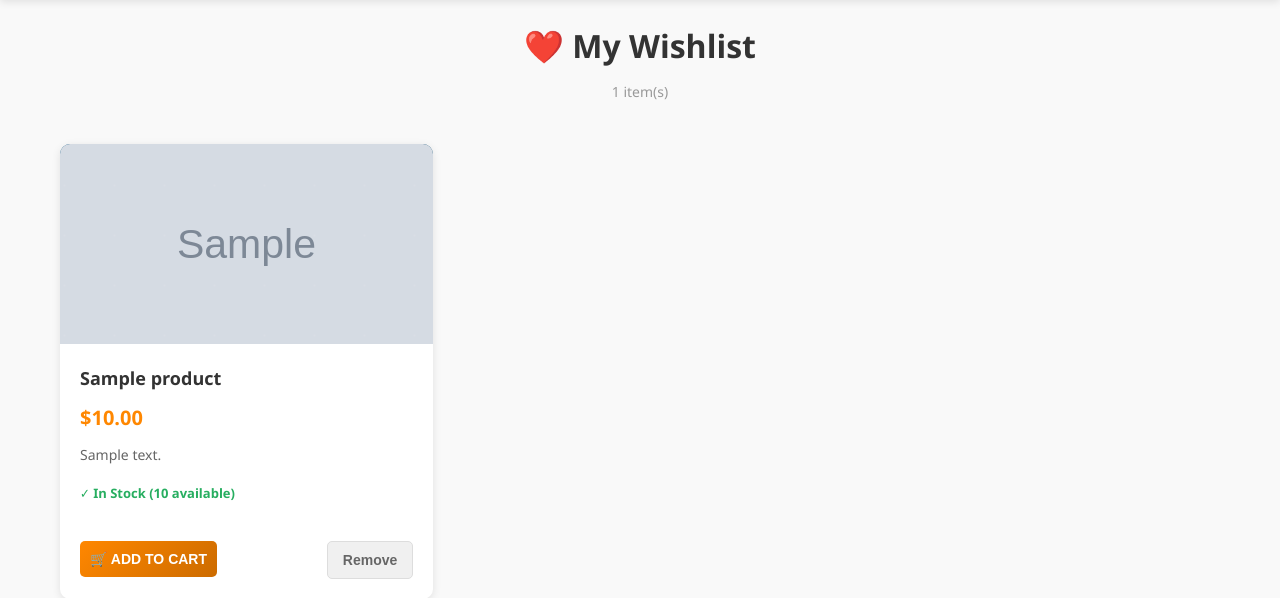
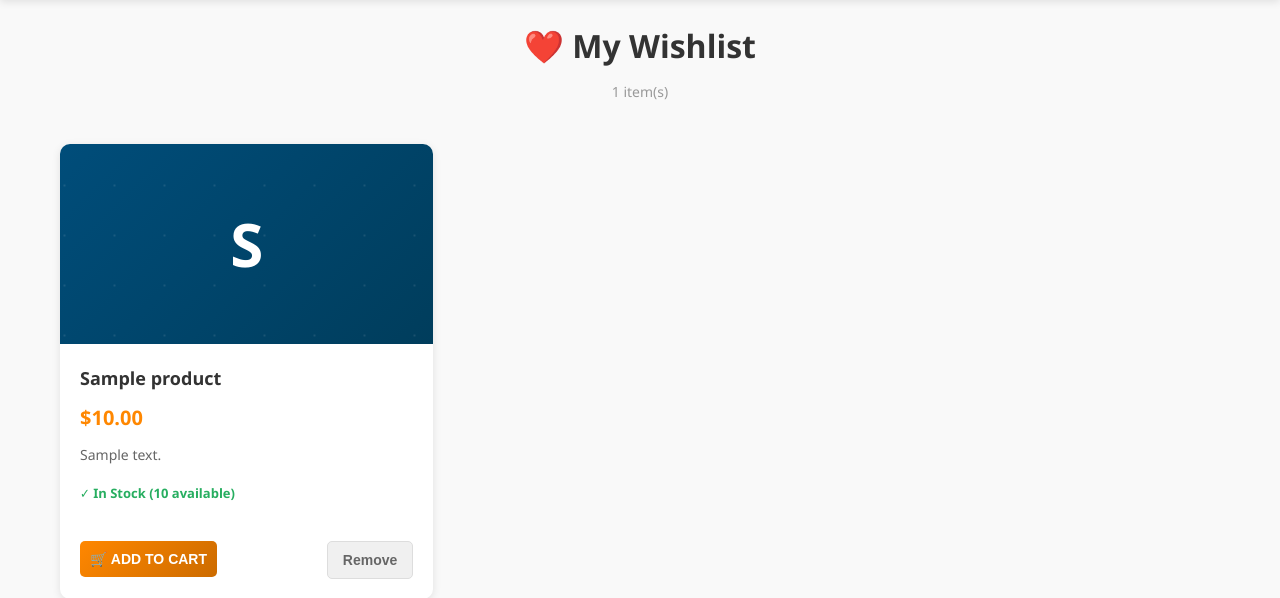
Before and after one commit to hasanzafzal/Wonderland-Toy-Store, a Python web app: template app/templates/wishlist.html in a window 1280 px wide. Shown: the part 78-676 px from the top of the page. Run offline with Jinja, Linux system fonts and the light colour scheme; the template is opened without the code that fills it: most values are stand-ins (such as "Sample title", 1, 10 or a date in 2020); grey boxes marked "Sample" are stand-in pictures.

Commit message:
Revert "Add product images to category and wishlist pages"
This reverts commit 26506da2aef387efc4f9afa2ef5633edcfc673f1.

```diff
--- a/app/templates/wishlist.html
+++ b/app/templates/wishlist.html
@@ -12,11 +12,7 @@
             {% for item in wishlist_items %}
                 <div class="wishlist-item">
                     <div class="product-image">
-                        {% if item.product.image_filename %}
-                            <img src="/static/images/products/{{ item.product.image_filename }}" alt="{{ item.product.name }}" class="product-img">
-                        {% else %}
-                            <div class="image-placeholder">🎁</div>
-                        {% endif %}
+                        <div class="image-placeholder">{{ item.product.name[:1] }}</div>
                     </div>
                     <div class="item-content">
                         <h3>{{ item.product.name }}</h3>
@@ -114,14 +110,6 @@
         display: flex;
         align-items: center;
         justify-content: center;
-        overflow: hidden;
-    }
-
-    .product-img {
-        width: 100%;
-        height: 100%;
-        object-fit: cover;
-        object-position: center;
     }
 
     .image-placeholder {
```
Also changed, not shown: app/templates/category.html (+0 -23 lines), instance/store.db.
